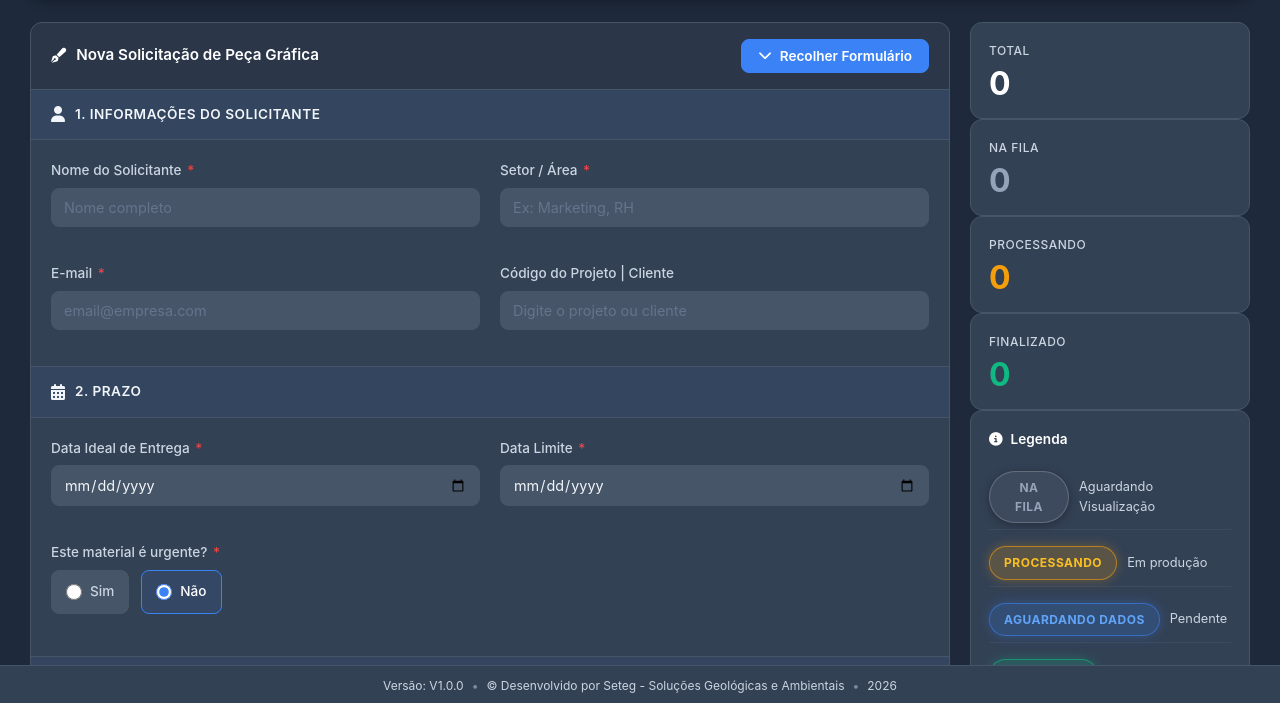
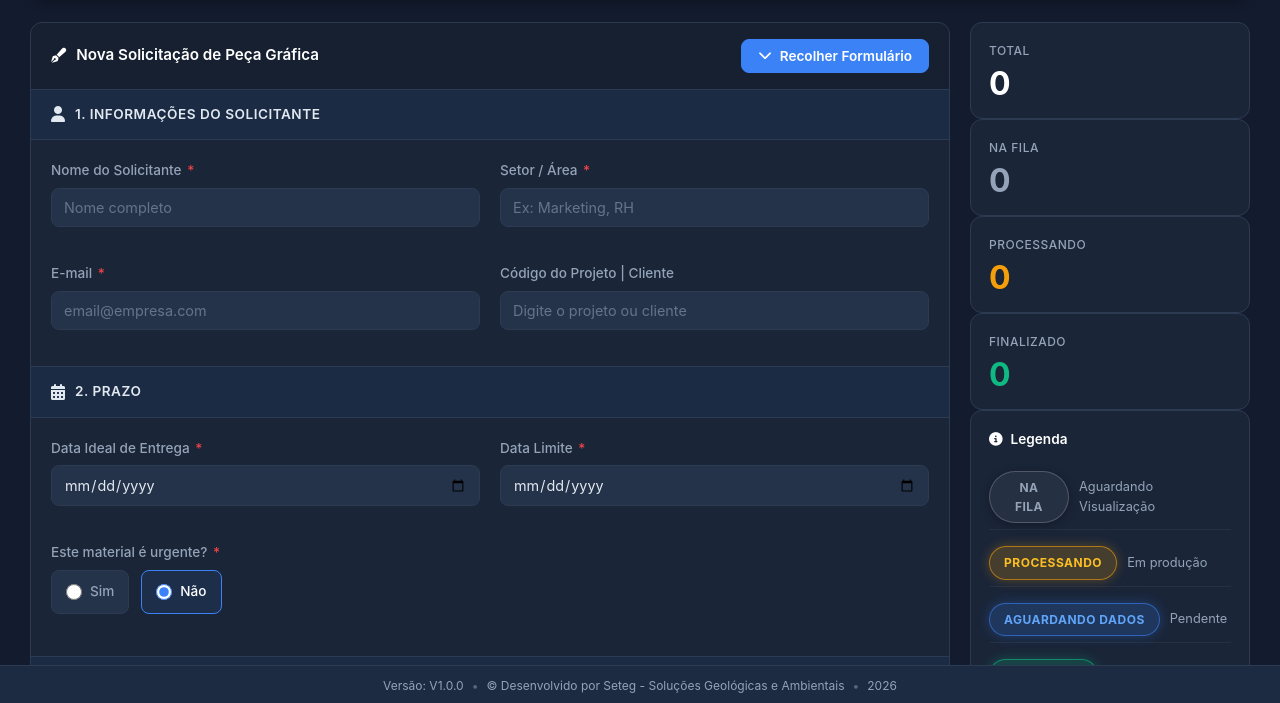
Before and after one commit to lais-seteg/sol_pecas_graficas, a plain HTML site: page index.html in a window 1280 px wide. Shown: the part 95-798 px from the top of the page. Drawn offline with nearby package versions, Linux system fonts and the light colour scheme; no server answers.

Commit message:
Update styles.css

```diff
--- a/styles.css
+++ b/styles.css
@@ -7,22 +7,22 @@
 }
 
 :root {
-    /* Paleta Soft Dark - Mais Clara e Confortável */
-    --bg-body: #1e293b;       /* Fundo bem mais claro - azul acinzentado */
-    --bg-card: #334155;       /* Cards com bom contraste */
-    --bg-header: #334155;     /* Header integrado */
-    --bg-input: #475569;      /* Inputs claros para fácil leitura */
-    --bg-modal: #334155;
+    /* Paleta Base Escura Mais Clara (Dark Gray/Blue) */
+    --bg-body: #131b2e;       /* Fundo geral mais claro e suave */
+    --bg-card: #1a2538;       /* Cards um pouco mais visíveis */
+    --bg-header: #1c2a42;     /* Header com leve destaque */
+    --bg-input: #24334a;      /* Inputs mais claros para digitar melhor */
+    --bg-modal: #1e293b;
 
-    /* Textos */
-    --text-main: #f1f5f9;     /* Texto quase branco */
-    --text-muted: #cbd5e1;    /* Texto secundário mais visível */
+    /* Textos (Ajustados para contraste no fundo mais claro) */
+    --text-main: #e2e8f0;     /* Mantido (claro o suficiente) */
+    --text-muted: #94a3b8;
     --text-white: #ffffff;
 
     /* Cores Principais */
     --primary: #3b82f6;
     --primary-hover: #2563eb;
-    --primary-glow: rgba(59, 130, 246, 0.3);
+    --primary-glow: rgba(59, 130, 246, 0.25);
 
     --success: #10b981;
     --warning: #f59e0b;
@@ -35,13 +35,13 @@
     --accent-yellow: #fbbf24;
     --accent-red: #f87171;
 
-    /* Bordas (Mais visíveis) */
-    --border: #475569;        /* Borda clara para boa separação */
-    --border-light: #64748b;
-    --border-focus: #94a3b8;
+    /* Bordas (Mais visíveis no fundo claro) */
+    --border: #2d3b52;        /* Borda mais clara para separar elementos */
+    --border-light: #374151;
+    --border-focus: #475569;
 
     /* Status */
-    --status-na-fila: #94a3b8;
+    --status-na-fila: #64748b;
     --status-processando: #f59e0b;
     --status-ajustes: #3b82f6;
     --status-finalizado: #10b981;
```
